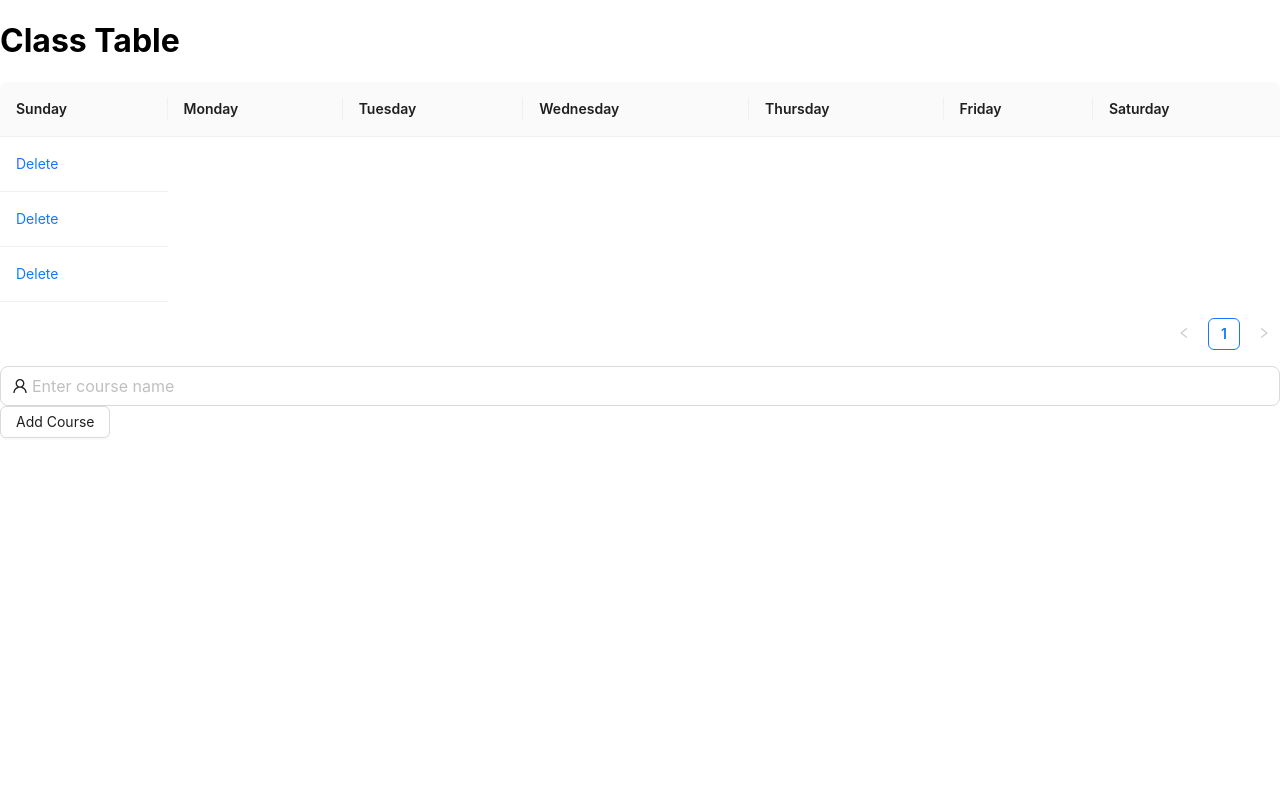
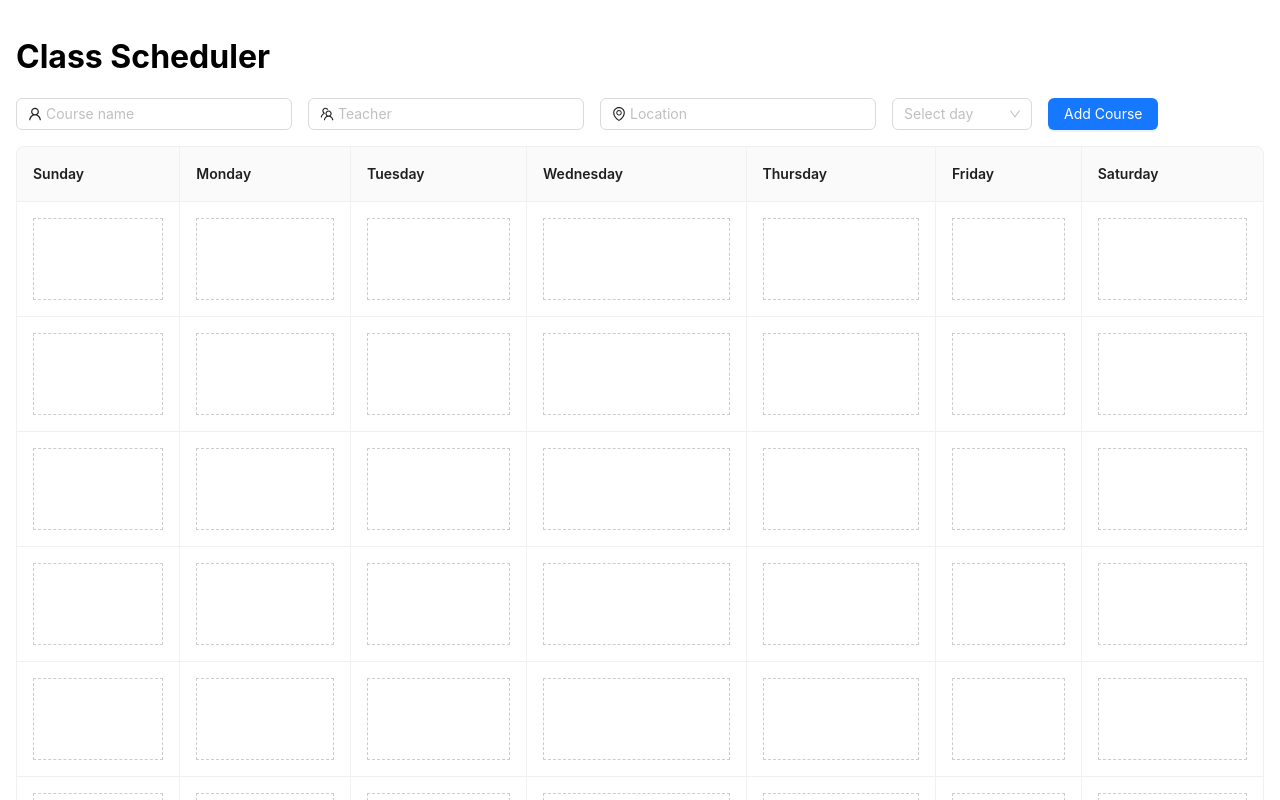
Before and after one commit to TRM-coding/super_class_table, a React (Create React App) app: page /table in a window 1280 px wide. Shown: the top 800 px of the page. Built offline with nearby package versions, Linux system fonts and the light colour scheme.

Commit message:
基本功能完成

```diff
--- a/package.json
+++ b/package.json
@@ -12,6 +12,7 @@
     "react-dnd": "^16.0.1",
     "react-dnd-html5-backend": "^16.0.1",
     "react-dom": "^19.1.0",
+    "react-draggable": "^4.4.6",
     "react-router-dom": "^6.30.0",
     "react-scripts": "5.0.1",
     "web-vitals": "^2.1.4"
--- a/src/App.js
+++ b/src/App.js
@@ -3,7 +3,7 @@ import React from 'react';
 import { BrowserRouter as Router, Route,  Routes } from 'react-router-dom'; // 使用 BrowserRouter
 import Home from './Home';
 import About from './About';
-import Class_Table from './Class_Table';
+import ClassTable from './Class_Table';
 
 function App() {
   return (
@@ -11,7 +11,7 @@ function App() {
         <Routes>
           <Route path="/" element={<Home />} />  {/* 主页路由 */}
           <Route path="/about" element={<About />} />  {/* About 页路由 */}
-          <Route path="/table" element={<Class_Table />} />  {/* 跳转到主页路由 */}
+          <Route path="/table" element={<ClassTable />} />  {/* 跳转到主页路由 */}
         </Routes>
 
     </Router>
--- a/src/Class_Table.js
+++ b/src/Class_Table.js
@@ -1,135 +1,126 @@
-import React, { useState } from 'react';
-import { Space, Table, Tag } from 'antd';
-import { UserOutlined } from '@ant-design/icons';
-import { Input, Button } from 'antd';
-import { useDrag, useDrop } from 'react-dnd';
+import React, { useState, useEffect } from 'react';
+import { Table, Form, Input, Select, Button } from 'antd';
 import { DndProvider } from 'react-dnd';
 import { HTML5Backend } from 'react-dnd-html5-backend';
+import { UserOutlined, TeamOutlined, EnvironmentOutlined } from '@ant-design/icons';
+import DraggableCard, { ITEM_TYPE } from './DraggableCard';
 
-// Table columns configuration
-const columns = [
-  { title: 'Sunday', dataIndex: 'Sunday', key: 'Sunday', render: (text) => <a>{text}</a> },
-  { title: 'Monday', dataIndex: 'Monday', key: 'Monday' },
-  { title: 'Tuesday', dataIndex: 'Tuesday', key: 'Tuesday' },
-  { title: 'Wednesday', key: 'Wednesday', dataIndex: 'Wednesday', render: (_, { tags }) => (
-    <>
-      {tags.map((tag) => {
-        let color = tag.length > 5 ? 'geekblue' : 'green';
-        if (tag === 'loser') color = 'volcano';
-        return <Tag color={color} key={tag}>{tag.toUpperCase()}</Tag>;
-      })}
-    </>
-  ) },
-  {
-    title: 'Thursday',
-    key: 'Thursday',
-    render: () => <></>, // Empty rendering for Thursday as delete logic is handled in DraggableRow
-  },
-  {
-    title: 'Friday',
-    key: 'Friday',
-    render: () => <></>, // Empty rendering for Friday
-  },
-  {
-    title: 'Saturday',
-    key: 'Saturday',
-    render: () => <></>, // Empty rendering for Saturday
-  },
-];
+const DAYS = ['Sunday', 'Monday', 'Tuesday', 'Wednesday', 'Thursday', 'Friday', 'Saturday'];
 
-// DraggableRow component
-const DraggableRow = ({ index, moveRow, handleDelete, ...restProps }) => {
-  const [, drag] = useDrag({
-    type: 'row',
-    item: { index },
+export default function Scheduler() {
+  const [form] = Form.useForm();
+  const [data, setData] = useState(() => {
+    const saved = localStorage.getItem('classSchedulerData');
+    if (saved) return JSON.parse(saved);
+    return Array.from({ length: 7 }, (_, row) => {
+      const rowData = { key: row };
+      DAYS.forEach((d) => {
+        rowData[d] = { name: '—', teacher: '', location: '' };
+      });
+      return rowData;
+    });
   });
 
-  const [, drop] = useDrop({
-    accept: 'row',
-    hover: (item) => {
-      if (item.index !== index) {
-        moveRow(item.index, index);
-        item.index = index;
-      }
-    },
-  });
+  useEffect(() => {
+    localStorage.setItem('classSchedulerData', JSON.stringify(data));
+  }, [data]);
 
-  return (
-    <tr ref={(node) => drag(drop(node))} {...restProps}>
-      <td>
-        <Space size="middle">
-          <a onClick={() => handleDelete(index)}>Delete</a>
-        </Space>
-      </td>
-    </tr>
-  );
-};
-
-function ClassTable() {
-  const [data, setData] = useState([
-    { key: '1', name: 'John Brown', age: 32, address: 'New York No. 1 Lake Park', tags: ['nice', 'developer'] },
-    { key: '2', name: 'Jim Green', age: 42, address: 'London No. 1 Lake Park', tags: ['loser'] },
-    { key: '3', name: 'Joe Black', age: 32, address: 'Sydney No. 1 Lake Park', tags: ['cool', 'teacher'] },
-  ]);
-
-  const [inputValue, setInputValue] = useState('');
-
-  const handleDelete = (index) => {
-    const newData = data.filter((_, idx) => idx !== index);
-    setData(newData);
+  const handleAddCourse = () => {
+    form
+      .validateFields()
+      .then(({ name, teacher, location, day }) => {
+        const rowIdx = data.findIndex((r) => r[day].name === '—');
+        if (rowIdx === -1) {
+          alert('该天没有空余时间！');
+          return;
+        }
+        const updated = [...data];
+        updated[rowIdx] = {
+          ...updated[rowIdx],
+          [day]: { name, teacher, location },
+        };
+        setData(updated);
+      })
+      .catch((info) => {
+        console.log('Validate Failed:', info);
+      });
   };
 
-  const handleAddCourse = () => {
-    if (inputValue) {
-      const newCourse = {
-        key: Date.now().toString(),
-        name: inputValue,
-        age: Math.floor(Math.random() * 50),
-        address: 'Random Address',
-        tags: ['new'],
-      };
-      setData([...data, newCourse]);
-      setInputValue('');
-    }
+  const moveCard = (sourceDay, sourceRow, targetDay, targetRow) => {
+    const updated = [...data];
+    const srcKey = DAYS[sourceDay];
+    const tgtKey = DAYS[targetDay];
+    const sourceLesson = updated[sourceRow][srcKey];
+    if (updated[targetRow][tgtKey].name !== '—') return;
+    updated[sourceRow] = {
+      ...updated[sourceRow],
+      [srcKey]: { name: '—', teacher: '', location: '' },
+    };
+    updated[targetRow] = {
+      ...updated[targetRow],
+      [tgtKey]: sourceLesson,
+    };
+    setData(updated);
   };
 
-  const moveRow = (dragIndex, hoverIndex) => {
-    const draggedRow = data[dragIndex];
-    const updatedData = data.filter((_, idx) => idx !== dragIndex);
-    updatedData.splice(hoverIndex, 0, draggedRow);
-    setData(updatedData);
+  const removeCard = (dayIndex, rowIndex) => {
+    const updated = [...data];
+    const key = DAYS[dayIndex];
+    updated[rowIndex] = {
+      ...updated[rowIndex],
+      [key]: { name: '—', teacher: '', location: '' },
+    };
+    setData(updated);
   };
+
+  const columns = DAYS.map((day) => ({
+    title: day,
+    dataIndex: day,
+    key: day,
+    render: (lesson, record, rowIndex) => (
+      <DraggableCard
+        lesson={lesson}
+        day={DAYS.indexOf(day)}
+        rowIndex={rowIndex}
+        moveCard={moveCard}
+        removeCard={removeCard}
+      />
+    ),
+  }));
 
   return (
     <DndProvider backend={HTML5Backend}>
-      <div>
-        <h1>Class Table</h1>
+      <div style={{ padding: 16 }}>
+        <h1>Class Scheduler</h1>
+        <Form form={form} layout="inline" style={{ marginBottom: 16 }}>
+          <Form.Item name="name" rules={[{ required: true, message: '请输入课程名称' }]}>
+            <Input placeholder="Course name" prefix={<UserOutlined />} allowClear />
+          </Form.Item>
+          <Form.Item name="teacher">
+            <Input placeholder="Teacher" prefix={<TeamOutlined />} allowClear />
+          </Form.Item>
+          <Form.Item name="location">
+            <Input placeholder="Location" prefix={<EnvironmentOutlined />} allowClear />
+          </Form.Item>
+          <Form.Item name="day" rules={[{ required: true, message: '请选择星期' }]}>
+            <Select placeholder="Select day" style={{ width: 140 }} options={DAYS.map((d) => ({ value: d, label: d }))} />
+          </Form.Item>
+          <Form.Item>
+            <Button type="primary" onClick={handleAddCourse}>
+              Add Course
+            </Button>
+          </Form.Item>
+        </Form>
         <Table
+          dataSource={data}
           columns={columns}
-          dataSource={data}
           rowKey="key"
-          components={{
-            body: {
-              row: ({ index, ...restProps }) => {
-                return <DraggableRow index={index} moveRow={moveRow} handleDelete={handleDelete} {...restProps} />;
-              },
-            },
-          }}
+          pagination={false}
+          bordered
+          scroll={{ x: 'max-content' }}
+          style={{ userSelect: 'none' }}
         />
-      </div>
-      <div>
-        <Input
-          size="large"
-          placeholder="Enter course name"
-          prefix={<UserOutlined />}
-          value={inputValue}
-          onChange={(e) => setInputValue(e.target.value)}
-        />
-        <br />
-        <Button onClick={handleAddCourse}>Add Course</Button>
       </div>
     </DndProvider>
   );
 }
-
-export default ClassTable;
--- /dev/null
+++ b/src/DraggableCard.js
@@ -0,0 +1,76 @@
+import React, { useRef, useState, useEffect } from 'react';
+import { useDrag, useDrop } from 'react-dnd';
+import { getEmptyImage } from 'react-dnd-html5-backend';
+import { Card } from 'antd';
+import { DeleteOutlined } from '@ant-design/icons';
+
+export const ITEM_TYPE = 'CARD';
+
+export default function DraggableCard({ lesson, day, rowIndex, moveCard, removeCard }) {
+  const ref = useRef(null);
+  const [dragging, setDragging] = useState(false);
+
+  const [{ isDragging }, drag, preview] = useDrag(
+    () => ({
+      type: ITEM_TYPE,
+      item: () => ({ day, rowIndex }),
+      collect: monitor => {
+        setDragging(monitor.isDragging());
+        return { isDragging: monitor.isDragging() };
+      },
+      end: () => setDragging(false),
+    }),
+    [day, rowIndex]
+  );
+
+  useEffect(() => {
+    preview(getEmptyImage(), { captureDraggingState: true });
+  }, [preview]);
+
+  const [, drop] = useDrop(
+    () => ({
+      accept: ITEM_TYPE,
+      drop: item => {
+        if (item.day !== day || item.rowIndex !== rowIndex) {
+          moveCard(item.day, item.rowIndex, day, rowIndex);
+        }
+      },
+    }),
+    [day, rowIndex, moveCard]
+  );
+
+  drag(drop(ref));
+
+  const isEmpty = !lesson || lesson.name === '—';
+  return (
+    <div
+      ref={ref}
+      onDragOver={e => e.preventDefault()}
+      style={{
+        opacity: isDragging ? 0.5 : 1,
+        cursor: 'move',
+        minHeight: 80,
+        border: isEmpty ? '1px dashed #ccc' : 'none',
+      }}
+    >
+      {!isEmpty && (
+        <Card
+          size="small"
+          style={{ width: '100%' }}
+          extra={
+            <DeleteOutlined
+              onClick={e => {
+                e.stopPropagation();
+                removeCard(day, rowIndex);
+              }}
+            />
+          }
+        >
+          <p>{lesson.name}</p>
+          <p>{lesson.teacher}</p>
+          <p>{lesson.location}</p>
+        </Card>
+      )}
+    </div>
+  );
+}
```
Also changed, not shown: 1 other file (tests, documents, lock files or other folders).
